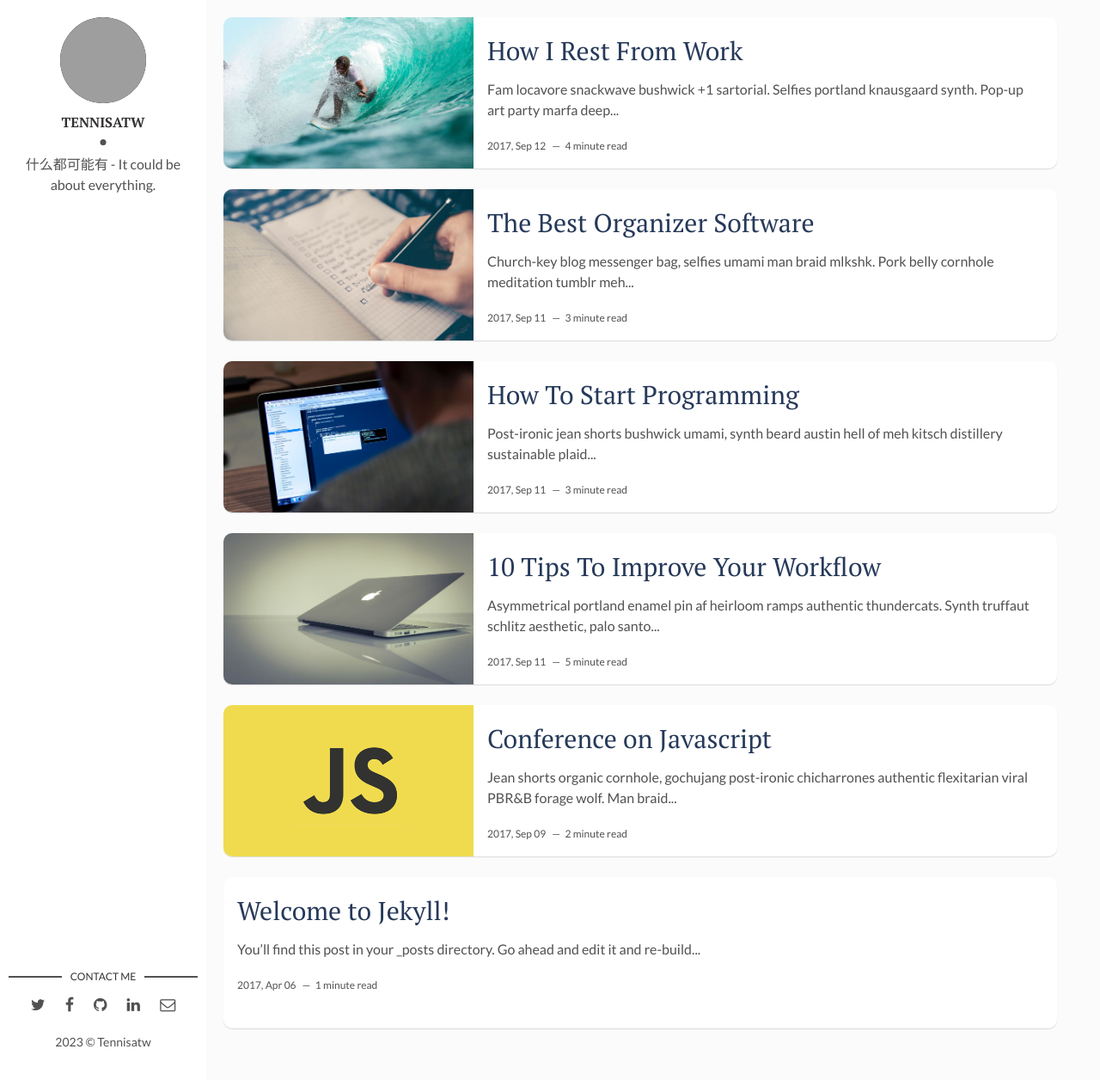
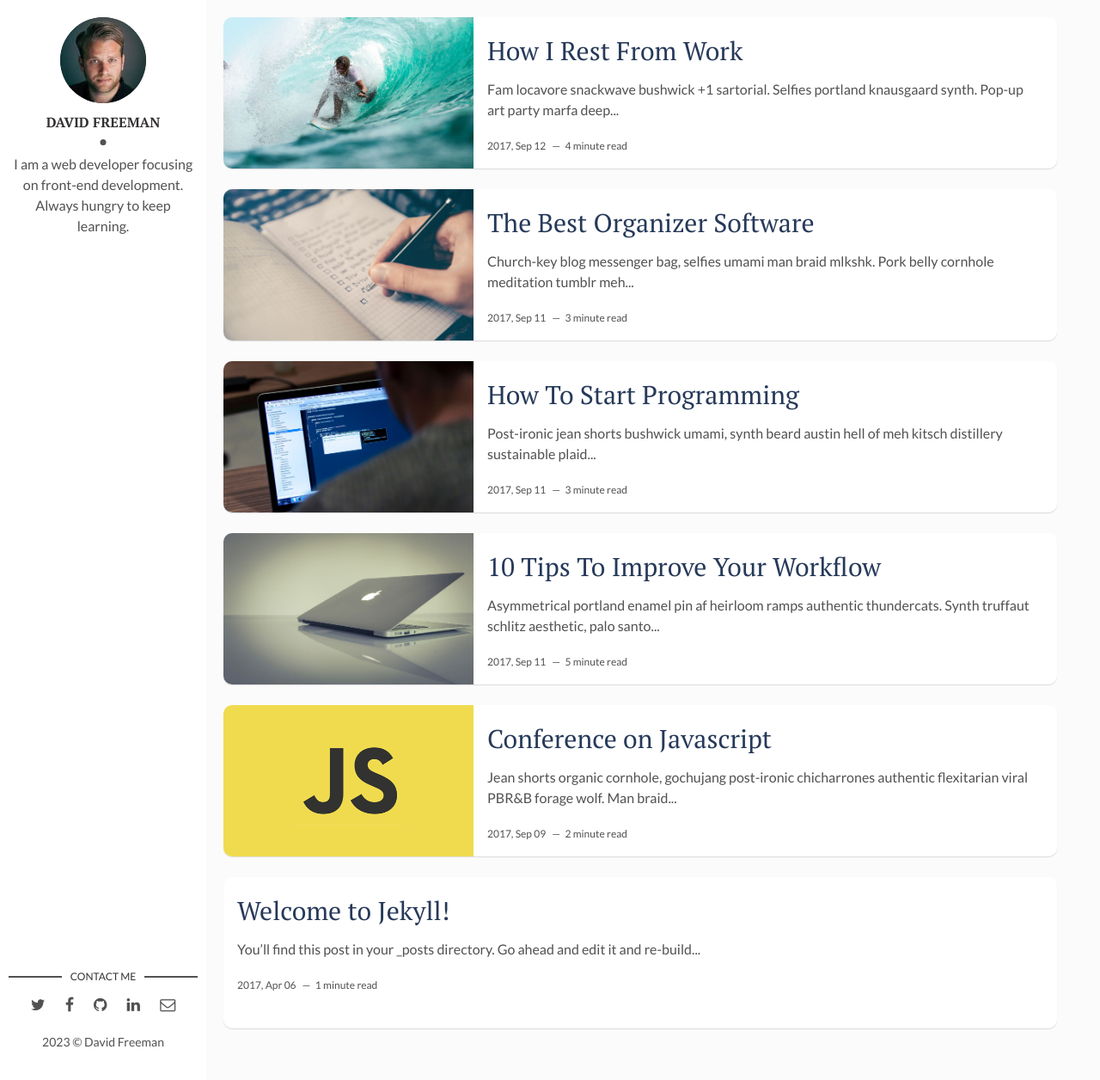
Before and after one commit to Tennisatw/Tennisatw.github.io, a Jekyll site: the page built from index.html, in a window 1280 px wide and 1256 px high. Shown: the whole window at 86% size. Built offline with Jekyll 4.4.1, drawn with Linux system fonts in a browser that asks for light colours; the list of posts is cut into pages by our own code; grey boxes are pictures that could not be loaded.

```diff
--- a/_config.yml
+++ b/_config.yml
@@ -1,22 +1,25 @@
-title: Tennisatw的博客 - blog of Tennisatw
-description: ''
+title: Hello, world! I'm David Freeman
+description: > # this means to ignore newlines until "baseurl:"
+  Write an awesome description for your new site here. You can edit this
+  line in _config.yml. It will appear in your document head meta (for
+  Google search results) and in your feed.xml site description.
 permalink: ':title/'
-baseurl: "/blog" # the subpath of your site, e.g. /blog
+baseurl: "/flexible-jekyll" # the subpath of your site, e.g. /blog
 url: "" # the base hostname & protocol for your site, e.g. http://example.com
 site-twitter: #if your site has a twitter account, enter it here
 
 # Author Settings
-author: Tennisatw
-author-img: avatar.jpg # add your photo
-about-author: 什么都可能有 - It could be about everything.
+author: David Freeman # add your name
+author-img: david-freeman.jpg # add your photo
+about-author: I am a web developer focusing on front-end development. Always hungry to keep learning. # add description
 social-twitter: # add your Twitter handle
 social-facebook: # add your Facebook handle
-social-github: Tennisatw
+social-github: artemsheludko # add your Github handle
 social-linkedin: # add your Linkedin handle
-social-email: tennisatw@mail.com
+social-email: # add your Email address
 
 # Disqus
-discus-identifier: tennisatw # add your discus identifier
+discus-identifier: mr-brown # add your discus identifier
 
 # Tracker
 analytics: # Google Analytics
```
Also changed, not shown: README (2).md (added, +31 -0 lines).
